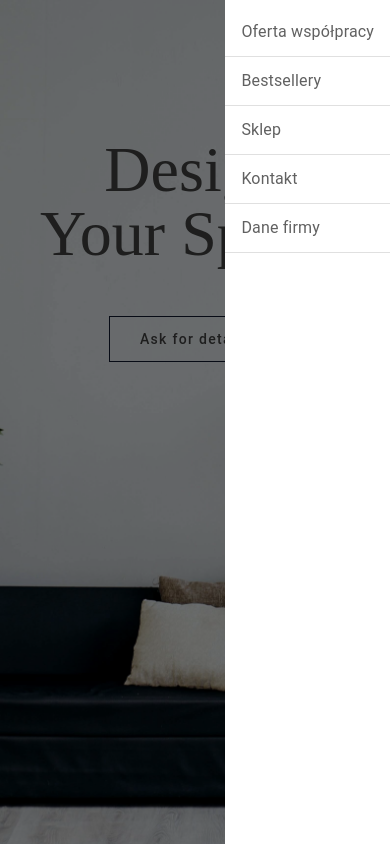
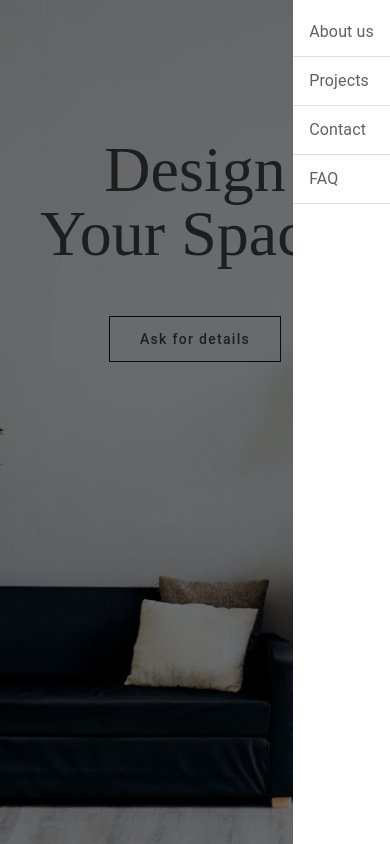
Before and after one commit to korneliafrankiewicz/interior-design, a React (Create React App) app: page / in a window 390 px wide. Both pictures are taken after a click on the button 338 px from the left and 36 px from the top of the page. Shown: the top 844 px of the page. Built offline with nearby package versions, Linux system fonts and the light colour scheme; a web font is replaced by a local one.

Commit message:
media queries added

```diff
--- a/src/components/AboutUs.js
+++ b/src/components/AboutUs.js
@@ -16,13 +16,23 @@ const useStyles = makeStyles((theme) => ({
     descriptionWrapper: {
         display: "flex",
         lineHeight: "1.6",
-        justifyContent: "space-between"
+        justifyContent: "space-between",
+        flexDirection: "column",
+        [theme.breakpoints.up('sm')] : {
+            flexDirection: "row",
+         },
+
     },
     descriptionSection: {
         display: "flex",
         flexDirection: "column",
-        justifyContent: "center",
-        width: "50%"
+        width: "100%",
+        marginBottom: "10px",
+        [theme.breakpoints.up('md')] : {
+            justifyContent: "center",
+            width: "45%",
+         },
+
     },
     descriptionTitle: {
         fontFamily: "Calligraffitti",
@@ -30,11 +40,14 @@ const useStyles = makeStyles((theme) => ({
     },
     sectionImage: {
         display: "flex",
-        width:"50%",
+        width:"100%",
         backgroundImage: `url(${SectionAboutImg})`,
         backgroundSize: "contain",
         backgroundRepeat: "no-repeat",
         height: "750px",
+        [theme.breakpoints.up('md')] : {
+            width: "50%",
+         },
 
     }
 
@@ -44,7 +57,7 @@ const useStyles = makeStyles((theme) => ({
 const AboutUs = () => {
     const classes = useStyles();
     return (
-        <div className={classes.aboutSection}>
+        <div className={classes.aboutSection} id="about">
             <h2 className={classes.sectionTitle}>About us</h2>
             <Container>
             <div className={classes.descriptionWrapper}>
--- a/src/components/Contact.js
+++ b/src/components/Contact.js
@@ -6,22 +6,38 @@ import ContactForm from './ContactForm';
 const useStyles = makeStyles((theme) => ({
     root: {
     width: "100wv",
-    height: "100vh",
+   backgroundColor: "#F5F5F5",
+   padding: "20px 0",
+    display: "flex",
+    flexDirection: "column",
+    [theme.breakpoints.up('md')] : {
+        flexDirection: "row",
         backgroundImage: `url(${BackgrondImage})`,
         backgroundPosition: "bottom",
         backgroundSize: "cover",
         backgroundRepeat: "no-repeat",
-    display: "flex",
+        height: "100vh",
+     },
     },
     blankWrapper: {
-        width: "60%"
+        width: "40%",
+        [theme.breakpoints.up('lg')] : {
+            width: "60%",
+         },
     },
     contactWrapper: {
         display: "flex",
-        width: "40%",
+        width: "100%",
         alignItems: "center",
         justifyContent: "center",
         flexDirection: "column",
+        [theme.breakpoints.up('lg')] : {
+            width: "40%",
+         },
+         [theme.breakpoints.up('md')] : {
+            width: "60%"
+         },
+
     },
     contactTitle: {
         fontFamily: "Calligraffitti",
@@ -39,10 +55,11 @@ const Contact = () => {
             <div className={classes.blankWrapper}>
 
                 </div>
-            <div className={classes.contactWrapper}>
+                <div className={classes.contactWrapper} id="contactForm">
                     <h3 className={classes.contactTitle}>Contact us</h3>
                     <ContactForm />
                 </div>
+
 
         </div>
      );
--- a/src/components/ContactForm.js
+++ b/src/components/ContactForm.js
@@ -1,7 +1,7 @@
 import React, {useState, useEffect} from 'react';
 import { makeStyles } from '@material-ui/core/styles';
 import { Button, TextField} from "@material-ui/core";
-import Typography from '@material-ui/core/Typography';
+
 
 const useStyles = makeStyles((theme) => ({
     input: {
--- a/src/components/FAQComponent.js
+++ b/src/components/FAQComponent.js
@@ -26,7 +26,7 @@ const useStyles = makeStyles((theme) => ({
 const FAQComponent = () => {
     const classes = useStyles();
     return (
-        <div className={classes.FAQSection}>
+        <div className={classes.FAQSection} id="faq">
             <Container>
             <h3 className={classes.sectionTitle}>Frequently Asked Questions</h3>
             <ul className={classes.ulList} >{questions.map((question, index) => {
--- a/src/components/Footer.js
+++ b/src/components/Footer.js
@@ -8,15 +8,37 @@ const useStyles = makeStyles((theme) => ({
         display: "flex",
         justifyContent: "center",
         height: "60px",
-        alignItems: "center"
+        alignItems: "center",
+        flexDirection: "row",
+        [theme.breakpoints.up('md')] : {
+           flexDirection: "column"
+        },
+    },
+    copyrights: {
+        fontSize: "0.7em",
+        marginRight: "10px",
+        [theme.breakpoints.up('md')] : {
+            fontSize: "1em",
+         },
     },
     socialIcons: {
-        position: "absolute",
-        right: "80px",
-        fontSize: "2em"
+        right: "10px",
+        fontSize: "1em",
+        display: "flex",
+
+        [theme.breakpoints.up('md')] : {
+            position: "absolute",
+            fontSize: "2em",
+            right: "80px",
+         },
+
+
     },
     icon: {
-        marginLeft: "20px",
+        marginLeft: "5px",
+        [theme.breakpoints.up('md')] : {
+            marginLeft: "20px",
+         },
         "&:hover": {
           cursor: "pointer",
       }
@@ -30,7 +52,7 @@ const Footer = () => {
     const classes = useStyles();
     return (
         <footer className={classes.footerSection}>
-            <p>Copyrights © 2021 Kornelia Frankiewicz. All Rights Reserved.</p>
+            <p className={classes.copyrights}>Copyrights © 2021 Kornelia Frankiewicz. All Rights Reserved.</p>
             <div className={classes.socialIcons}>
               <span className={classes.icon}><i  className="fab fa-facebook-square"></i></span>
               <span className={classes.icon}><i className="fab fa-instagram"></i></span>
--- a/src/components/Header/DrawerComponent.js
+++ b/src/components/Header/DrawerComponent.js
@@ -42,21 +42,23 @@ const DrawerComponent = () => {
           <List>
             <ListItem divider button  onClick={() => setOpenDrawer(false)}>
               <ListItemIcon>
-                <ListItemText><Link className={classes.menuLink} to="cooperation" smooth={true} duration={500}>Oferta współpracy</Link></ListItemText>
+                <ListItemText><Link className={classes.menuLink} to="about" smooth={true} duration={500}>About us</Link></ListItemText>
 
               </ListItemIcon>
             </ListItem>
 
             <ListItem divider button onClick={() => setOpenDrawer(false)}>
               <ListItemIcon>
-                <ListItemText> <Link className={classes.menuLink} to="bestsellers" smooth={true} duration={500}>Bestsellery</Link></ListItemText>
+                <ListItemText> <Link className={classes.menuLink} to="projects" smooth={true} duration={500}>Projects</Link></ListItemText>
               </ListItemIcon>
             </ListItem>
+
+
 
             <ListItem divider button onClick={() => setOpenDrawer(false)}>
               <ListItemIcon>
                 <ListItemText>
-                <a rel="noopener noreferrer" target="_blank" className={classes.menuLink} href="https://sklep.greenservice.pl/pl/">Sklep</a>
+                <Link className={classes.menuLink}  to="contactForm" smooth={true} duration={1000}>Contact</Link>
                 </ListItemText>
               </ListItemIcon>
             </ListItem>
@@ -64,15 +66,7 @@ const DrawerComponent = () => {
             <ListItem divider button onClick={() => setOpenDrawer(false)}>
               <ListItemIcon>
                 <ListItemText>
-                <Link className={classes.menuLink}  to="cooperation" smooth={true} duration={1000}>Kontakt</Link>
-                </ListItemText>
-              </ListItemIcon>
-            </ListItem>
-
-            <ListItem divider button onClick={() => setOpenDrawer(false)}>
-              <ListItemIcon>
-                <ListItemText>
-                <Link className={classes.menuLink}  to="company_data" smooth={true} duration={1000}>Dane firmy</Link>
+                <Link className={classes.menuLink}  to="faq" smooth={true} duration={1000}>FAQ</Link>
                 </ListItemText>
               </ListItemIcon>
             </ListItem>
--- a/src/components/Header/Navbar.js
+++ b/src/components/Header/Navbar.js
@@ -12,6 +12,7 @@ import {
   useTheme,
 } from '@material-ui/core';
 import DrawerComponent from './DrawerComponent';
+
 
 
 const useStyles = makeStyles(theme => ({
@@ -84,19 +85,19 @@ const Navbar = () => {
 
                >
                 <Button className={classes.menuButton} color="secondary">
-                <Link className={classes.menuLink}  to="cooperation" smooth={true} duration={1000}>About us</Link>
+                <Link className={classes.menuLink}  to="about" smooth={true} duration={1000}>About us</Link>
                 </Button>
 
                 <Button className={classes.menuButton} color="secondary">
-                <Link className={classes.menuLink} to="bestsellers" smooth={true} duration={1000}>Projects</Link>
+                <Link className={classes.menuLink} to="projects" smooth={true} duration={1000}>Projects</Link>
                 </Button>
                 <Button className={classes.menuButton} color="secondary">
-                <Link className={classes.menuLink} to="bestsellers" smooth={true} duration={1000}>Contact</Link>
+                <Link className={classes.menuLink} to="contactForm" smooth={true} duration={1000}>Contact</Link>
                 </Button>
 
 
                 <Button className={classes.menuButton} color="secondary">
-                <Link  to="cooperation" smooth={true} duration={1000}>FAQ</Link>
+                <Link  to="faq" smooth={true} duration={1000}>FAQ</Link>
                 </Button>
 
 
--- a/src/components/HomeTitle.js
+++ b/src/components/HomeTitle.js
@@ -2,6 +2,7 @@ import React from 'react';
 import "../styles/fonts.scss";
 import { makeStyles } from '@material-ui/core/styles';
 import { Button } from '@material-ui/core';
+import {Link} from "react-scroll";
 
 
 const useStyles = makeStyles((theme) => ({
@@ -29,7 +30,9 @@ const HomeTitle = () => {
     return (
         <div className={classes.titleWrapper}>
             <h1 className={classes.title}>Design<br/> Your Space.</h1>
-            <Button className={classes.buttonCTA}>Ask for details</Button>
+            <Button className={classes.buttonCTA}>
+            <Link to="contactForm" smooth={true} duration={1000}>Ask for details</Link>
+            </Button>
 
         </div>
      );
```
Lines whose indentation alone changed are shown as unchanged.
